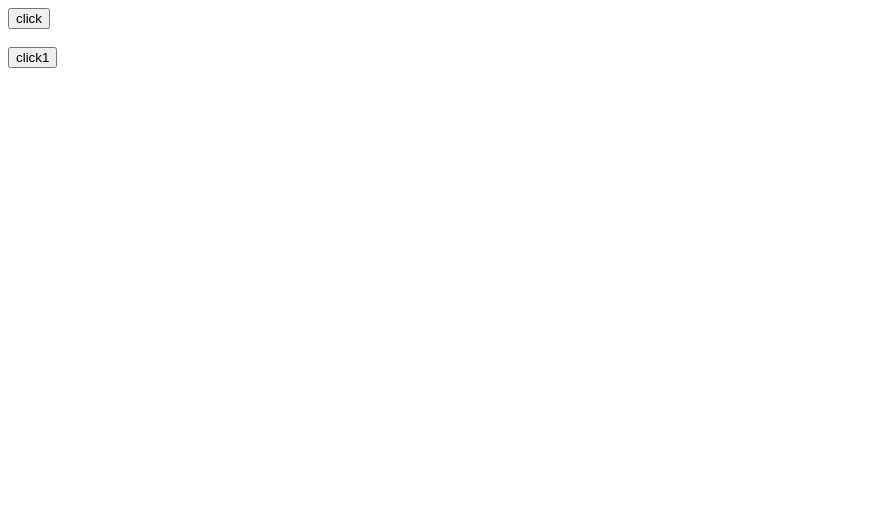
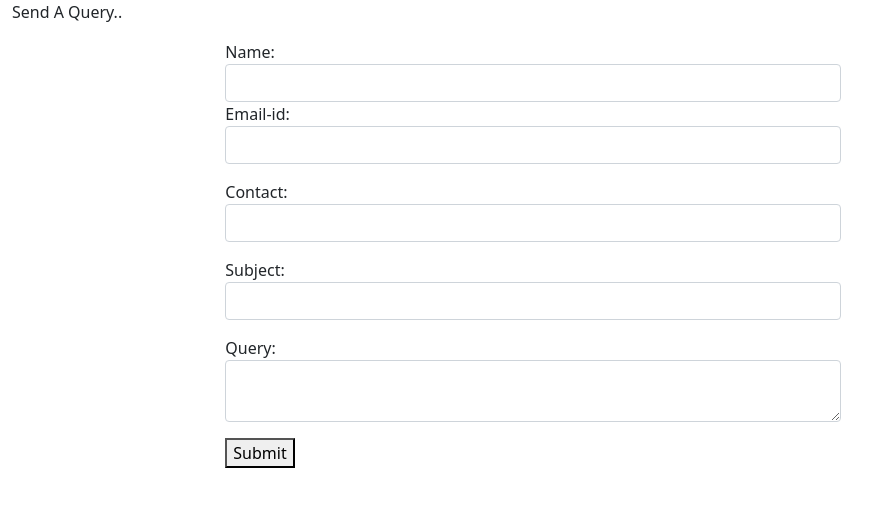
Before and after one commit to pb125/javascript, a plain HTML site: page event.html in a window 1280 px wide. Shown: the whole page, without its empty margins (0-896 px from the left). Drawn offline with nearby package versions, Linux system fonts and the light colour scheme.

Commit message:
javascript

```diff
--- a/event.html
+++ b/event.html
@@ -4,16 +4,52 @@
 	<meta charset="utf-8">
 	<meta name="viewport" content="width=device-width, initial-scale=1">
 	<title>java event</title>
+	<link href="https://cdn.jsdelivr.net/npm/bootstrap@5.1.1/dist/css/bootstrap.min.css" rel="stylesheet" integrity="sha384-F3w7mX95PdgyTmZZMECAngseQB83DfGTowi0iMjiWaeVhAn4FJkqJByhZMI3AhiU" crossorigin="anonymous">
 	<script >
 		function itm() {
-			alert("Hello itm")
+			alert("Thank you, Our Team will contact you soon")
 		}
 	</script>
 </head>
 <body>
 
-	<button onclick="itm()">click</button>
-	<br><br>
-	<button onmouseover="itm()">click1</button>
+	<div class="container-fluid">
+
+	<div class="row">
+		<p>Send A Query..</p>
+
+		<div class="col-md-2"></div>
+
+		<div class="col-md-6">
+			<form>
+
+				<label>Name:</label>
+				<input type="text" name="" class="form-control">
+
+
+				<div class="mb-3">
+				<label>Email-id:</label>
+				<input type="text" name="" class="form-control">
+				</div>
+
+				<div class="mb-3">
+				<label>Contact:</label>
+				<input type="number" name="" class="form-control">
+				</div>
+
+				<div class="mb-3">
+				<label>Subject:</label>
+				<input type="text" name="" class="form-control">
+				</div>
+
+				<div class="mb-3">
+				<label>Query:</label>
+				<textarea class="form-control"></textarea>
+				</div>
+
+
+
+	<button onclick="itm()">Submit</button>
+
 </body>
 </html>
```
Also changed, not shown: drop_down.html (+16 -1 lines), login.html (+11 -4 lines), number.html (+23 -1 lines), select_option.html (+2 -2 lines).
